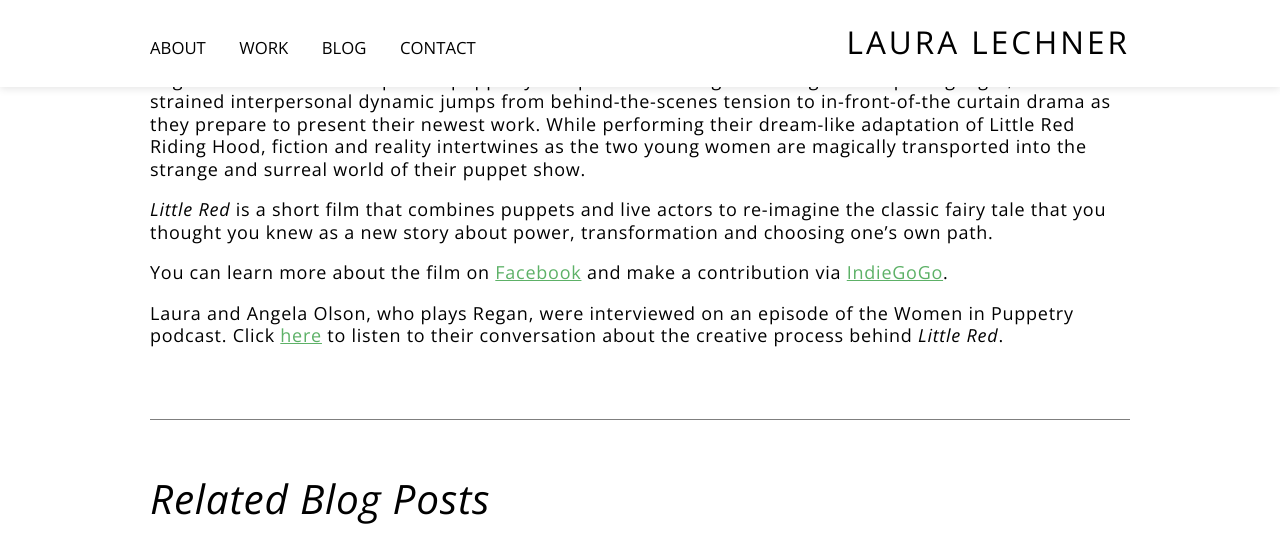
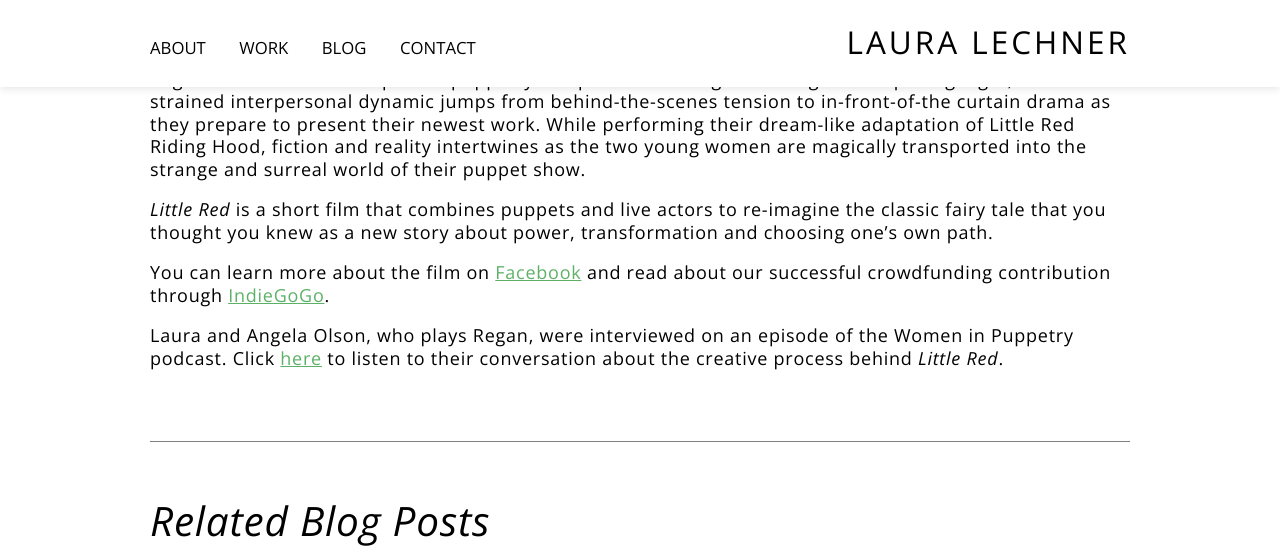
Before and after one commit to nbuonin/lauralechner-2, a Jekyll site: the page built from _project/little-red.md, in a window 1280 px wide and 900 px high, scrolled down 802 px, cut to the strip 0-555 px from the top of the window. Built offline with Jekyll 4.4.1, drawn with Linux system fonts in a browser that asks for light colours; nearby versions of some CDN libraries.

Commit message:
Update little-red.md

```diff
--- a/_project/little-red.md
+++ b/_project/little-red.md
@@ -16,6 +16,6 @@ Regan and Barbara’s two-person puppetry troupe is unraveling at the edges. On
 
 <i>Little Red</i> is a short film that combines puppets and live actors to re-imagine the classic fairy tale that you thought you knew as a new story about power, transformation and choosing one’s own path. <br>
 
-You can learn more about the film on [Facebook](https://facebook.com/littleredpuppetmovie) and make a contribution via [IndieGoGo](https://www.indiegogo.com/projects/little-red-film#).<br>
+You can learn more about the film on [Facebook](https://facebook.com/littleredpuppetmovie) and read about our successful crowdfunding contribution through [IndieGoGo](https://www.indiegogo.com/projects/little-red-film#).<br>
 
 Laura and Angela Olson, who plays Regan, were interviewed on an episode of the Women in Puppetry podcast. Click [here](https://youtu.be/EfYtpnrjg-o) to listen to their conversation about the creative process behind <i>Little Red</i>.
```
